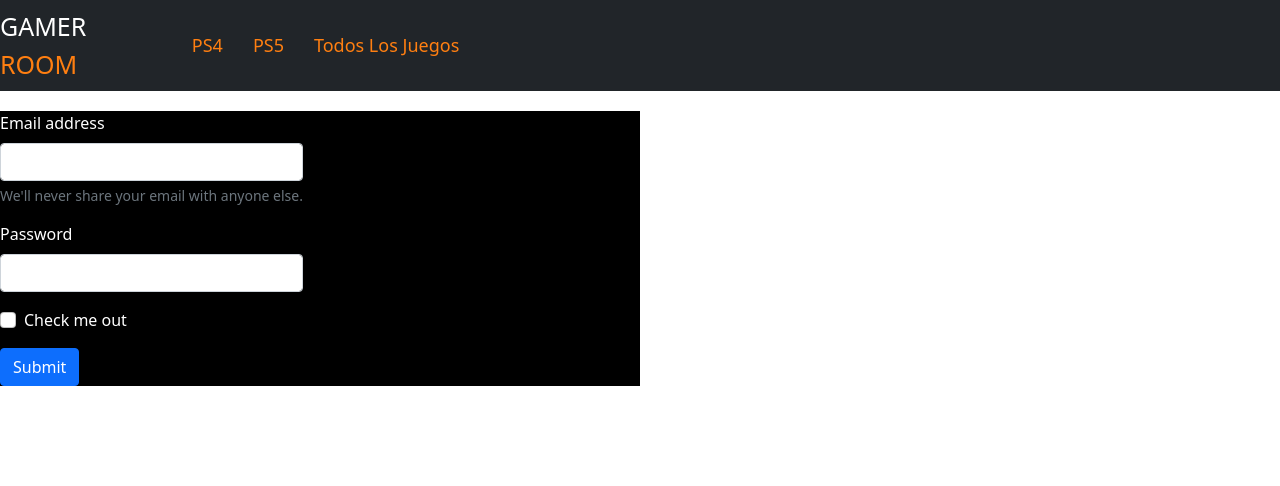
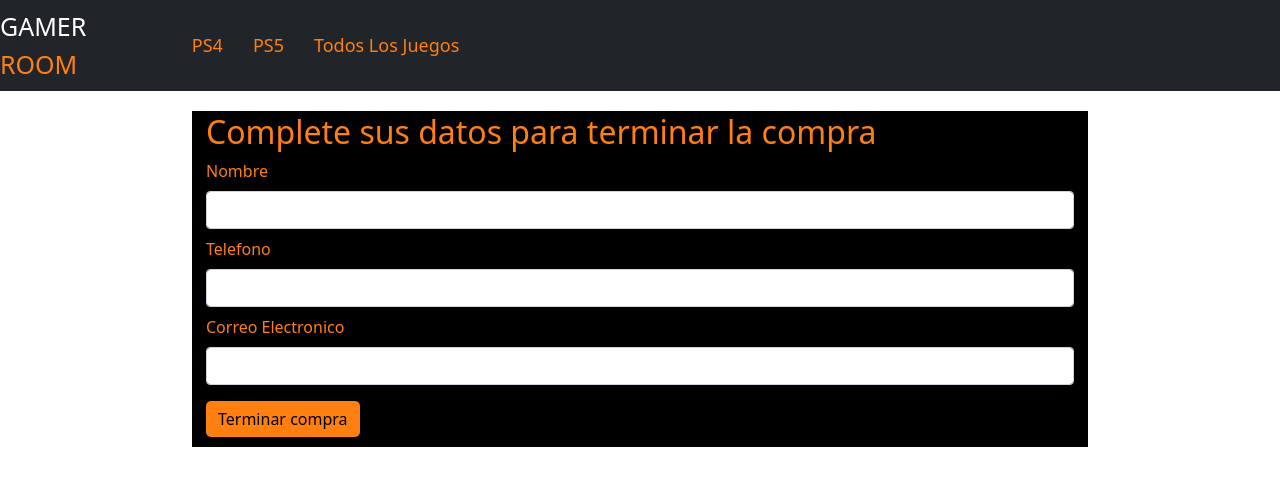
Before and after one commit to FelixGuedez/GamerRoomReact, a React (Create React App) app: page /checkout in a window 1280 px wide. Shown: the top 486 px of the page. Built offline with nearby package versions, Linux system fonts and the light colour scheme.

Commit message:
Item Colletion II

```diff
--- a/package.json
+++ b/package.json
@@ -11,9 +11,11 @@
     "react": "^18.1.0",
     "react-bootstrap": "^2.4.0",
     "react-dom": "^18.1.0",
+    "react-hook-form": "^7.33.1",
     "react-router-dom": "^6.3.0",
     "react-scripts": "5.0.1",
     "react-spinners": "^0.13.1",
+    "react-toastify": "^9.0.5",
     "web-vitals": "^2.1.4"
   },
   "scripts": {
--- a/src/components/Cart.jsx
+++ b/src/components/Cart.jsx
@@ -61,6 +61,7 @@ export default function Cart() {
                 <div className='container-fluid d-flex justify-content-center'>
                     <button className='btn-agregar m-5' onClick={() => { emptyCart() }}>Borrar Carrito</button>
                     <Link to={'/home'}> <Button className='btn-agregar m-5'>Agregar Productos</Button></Link>
+                    <Link to={'/checkout'}> <Button className='btn-agregar m-5'>Terminar Compra</Button></Link>
                 </div>
 
             </div>
--- a/src/components/Checkout.css
+++ b/src/components/Checkout.css
@@ -1,13 +1,22 @@
-.container-forms{
-    width: 50%;
+.estilo-form {
+    border: 2px solid black;
     background-color: black;
-    color: white;
+    color: #FF7F11;
     margin-top: 20px;
+    width: 70%;
     display: flex;
-    flex-direction: row;
-    align-items: center;
+    flex-direction: column;
+    justify-content: center;
+
+
 }
 
 .form-control {
     width: 100%;
+
 }
+
+.mensaje-alerta {
+    color: #bf1650;
+    font-size: 17px;
+}
--- a/src/components/Checkout.jsx
+++ b/src/components/Checkout.jsx
@@ -1,34 +1,93 @@
-import React, { useState } from 'react'
-import './Checkout.css'
+import { addDoc, collection, getFirestore } from 'firebase/firestore';
+import { useContext, useState } from 'react';
+import { Button } from 'react-bootstrap';
+import { useForm } from 'react-hook-form';
+import { Link } from 'react-router-dom';
+import { toast, ToastContainer } from 'react-toastify';
+import './Checkout.css';
+import { CartContext } from './context/CartContext';
+
+import 'react-toastify/dist/ReactToastify.css';
 
 export default function Checkout() {
-    const { name, setName } = useState('')
-    const { email, setEmail } = useState('')
-    const { cel, setCel } = useState('')
+    const { finalizado, setFinalizado } = useState(false)
+    const { getItemPrice, cart } = useContext(CartContext)
+    const { register, handleSubmit, formState: { errors } } = useForm();
+
+    const db = getFirestore();
+    const ordercollection = collection(db, 'orders')
 
 
+    const onSubmit = (data, e) => {
+        // setFinalizado(true)
+        const order = {
+            buyer: data,
+            items: cart,
+            total: getItemPrice(),
+        }
 
+        addDoc(ordercollection, order).then(({ id }) => {
+            toast.success('Su compra se ha realizado con exito.\ El codigo de su compra es: ' + id + ' \ Nos comunicaremos con ud.\ Muchas gracias', {
+                position: "top-center",
+                autoClose: 5000,
+                hideProgressBar: false,
+                closeOnClick: true,
+                pauseOnHover: true,
+                draggable: true,
+                progress: undefined,
+                theme: "dark"
+            });
+            console.log({ ...order, id: id })
+        })
+        e.target.reset()
+
+
+    }
 
     return (
         <>
-            <div className='container-forms'>
-                <form>
-                    <div className="mb-3">
-                        <label for="exampleInputEmail1" className="form-label">Email address</label>
-                        <input type="email" className="form-control" id="exampleInputEmail12" aria-describedby="emailHelp"></input>
-                        <div id="emailHelp" className="form-text">We'll never share your email with anyone else.</div>
-                    </div>
-                    <div className="mb-3">
-                        <label for="exampleInputPassword1" className="form-label">Password</label>
-                        <input type="password" className="form-control" id="exampleInputPassword1"></input>
-                    </div>
-                    <div className="mb-3 form-check">
-                        <input type="checkbox" className="form-check-input" id="exampleCheck1"></input>
-                        <label className="form-check-label" for="exampleCheck1">Check me out</label>
-                    </div>
-                    <button type="submit" className="btn btn-primary">Submit</button>
+            <div className='container estilo-form'>
+                <h2>Complete sus datos para terminar la compra</h2>
+                <form onSubmit={handleSubmit(onSubmit)}>
+                    <label>Nombre</label>
+                    <input className='form-control my-2'
+                        {...register("nombre", {
+                            required: true,
+                            pattern: /^[A-Za-z]+$/i
+                        })}
+                    />
+                    {errors?.nombre?.type === "required" && <p className='mensaje-alerta'>Campo Requerido</p>}
+                    {errors?.nombre?.type === "pattern" && (
+                        <p className='mensaje-alerta'>No se permiten carateres especiales</p>)}
+                    <label>Telefono</label>
+                    <input className='form-control my-2'
+                        {...register("telefono", {
+                            required: true,
+                            maxLength: 20,
+                            pattern: /^[0-9]{9}/
+                        })}
+                    />
+                    {errors?.telefono?.type === "required" && <p className='mensaje-alerta'>Campo Requerido</p>}
+                    {errors?.telefono?.type === "pattern" && (
+                        <p className='mensaje-alerta'>Por favor introduzca un numero de telefono valido</p>)}
+                    <label>Correo Electronico</label>
+                    <input
+                        className='form-control my-2'
+                        {...register("correo", {
+                            required: true,
+                            pattern: /^[^\s@]+@[^\s@]+\.[^\s@]+$/i
+                        })}
+                    />
+                    {errors?.correo?.type === "pattern" && (
+                        <p className='mensaje-alerta'>Por favor introduzca un correo electronico valido</p>)}
+                    {finalizado ? <Link to={'/checkout'}> <Button className='btn-agregar m-5'>Terminar Compra</Button></Link>
+                        :
+                        <button className="btn btn-agregar my-2" type='submit'>Terminar compra</button>
+                    }
+
                 </form>
             </div>
+            <ToastContainer />
         </>
     )
 }
--- a/src/components/ItemList.jsx
+++ b/src/components/ItemList.jsx
@@ -1,6 +1,5 @@
 import React from 'react'
 import Item from './Item'
-import { useParams } from 'react-router-dom';
 import './ItemList.css'
 
 const ItemList = ({ juegos }) => {
```
Also changed, not shown: 1 other file (tests, documents, lock files or other folders).
